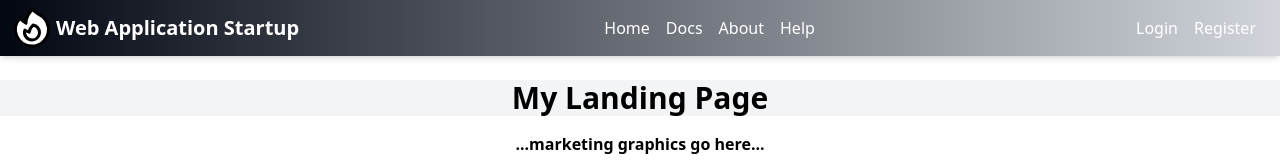
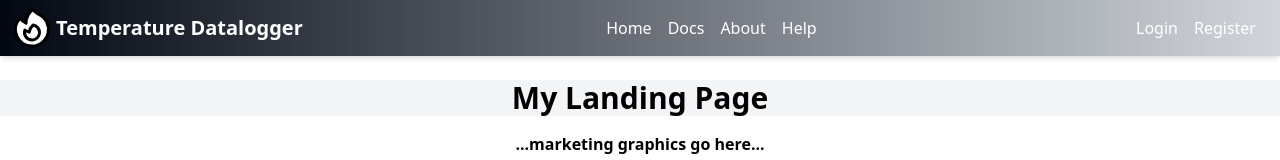
Before and after one commit to darrylwest/data-logger, a Vue app in the folder webapp/: page / in a window 1280 px wide. Shown: the top 160 px of the page. Built offline with nearby package versions, Linux system fonts and the light colour scheme.

Commit message:
removed vite

```diff
--- a/webapp/src/components/Header.vue
+++ b/webapp/src/components/Header.vue
@@ -4,7 +4,7 @@ import { useRouter } from 'vue-router'
 import { useLoginStore } from '@/stores/login'
 import applogo from '@/assets/logo.svg'
 
-const appName = 'Web Application Startup'
+const appName = 'Temperature Datalogger'
 
 const loginStore = useLoginStore()
 
```
Also changed, not shown: 1 other file (tests, documents, lock files or other folders).
